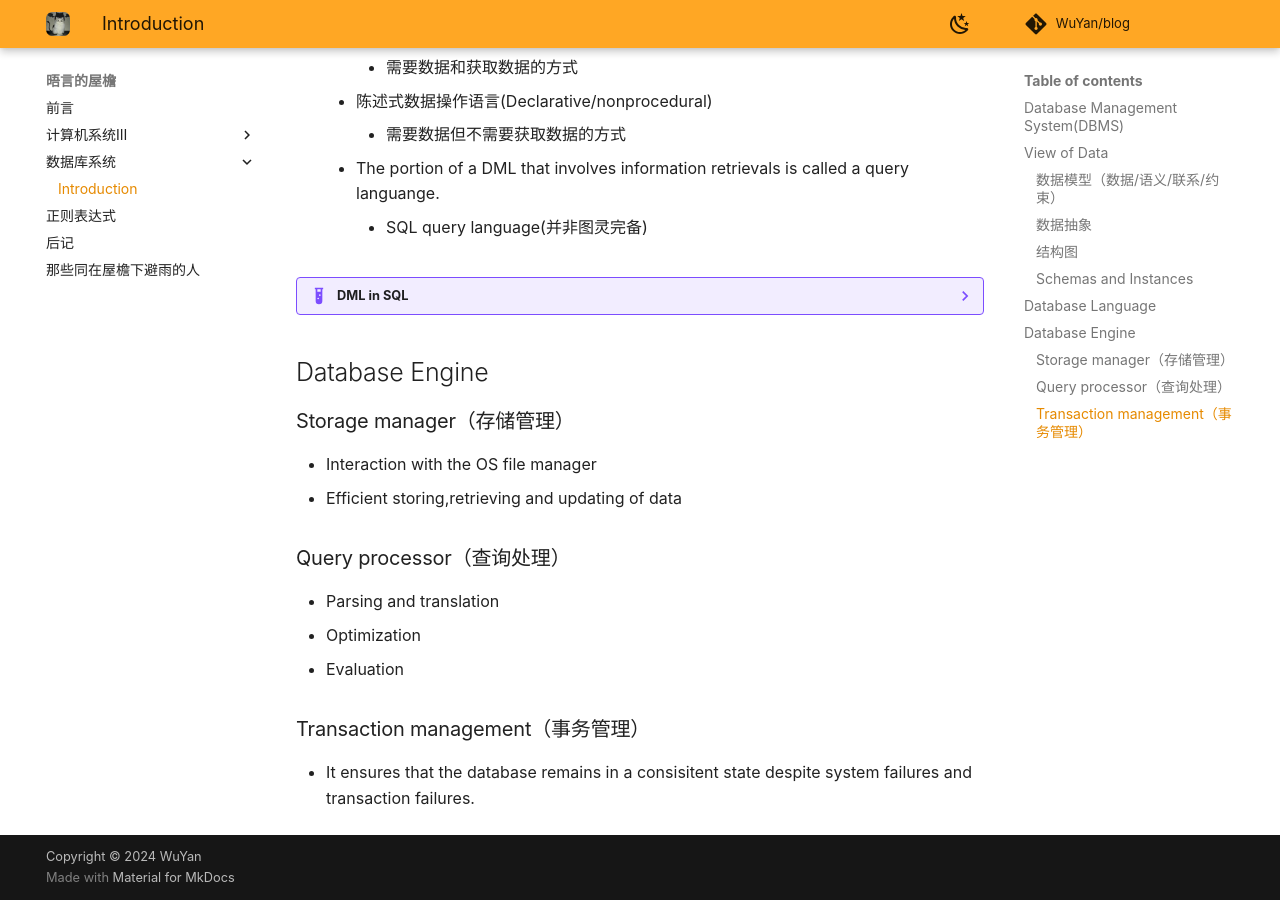
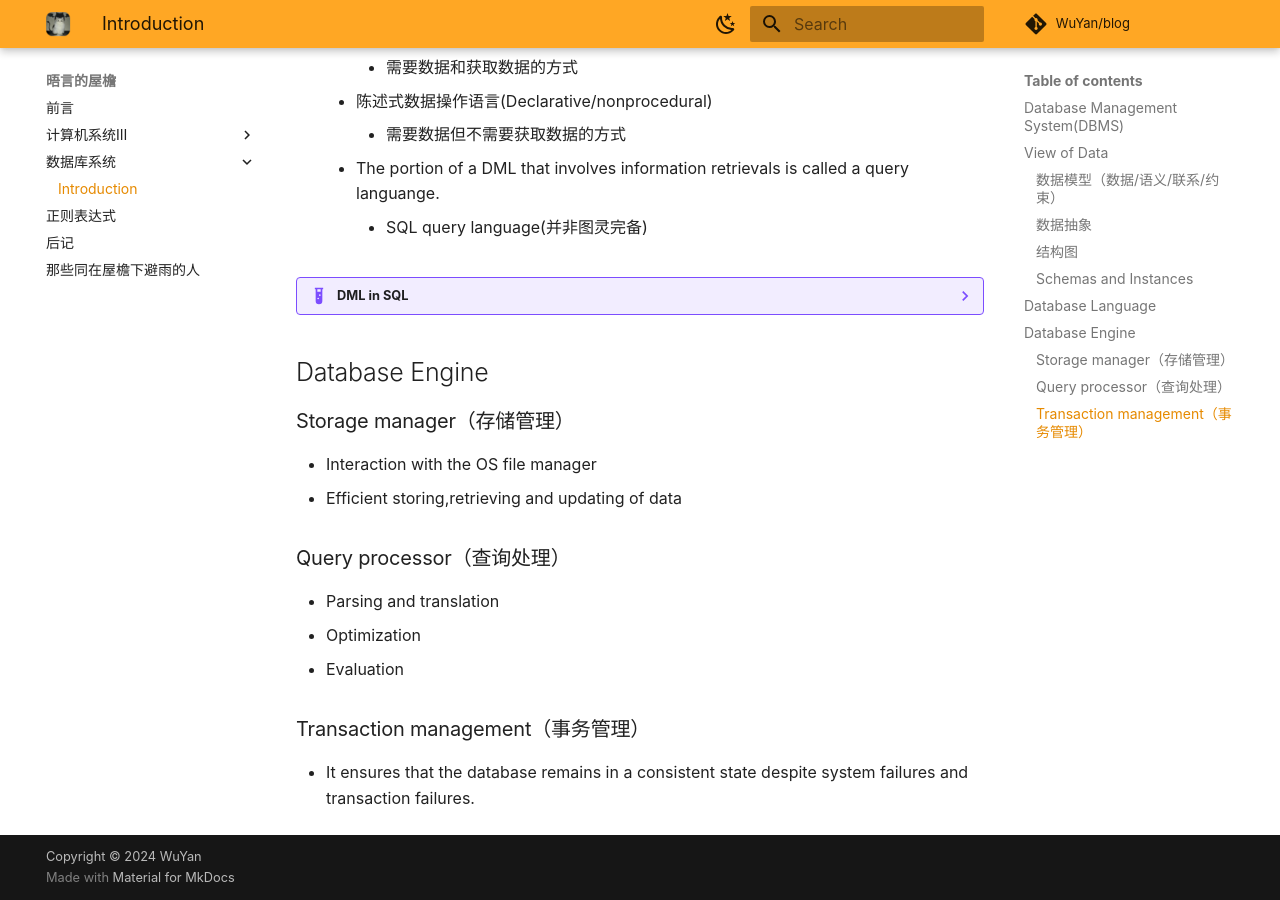
Before and after one commit to wuyan1345/notebook, an MkDocs documentation site: the page built from docs/database/topic1.md, in a window 1280 px wide and 900 px high, scrolled down 2426 px. Built offline with MkDocs 1.6.1 and Material for MkDocs 9.7.7, drawn with Linux system fonts in a browser that asks for light colours; comment, search, counter and statistics services are not loaded; a style sheet for code colours, icons or effects is not loaded; part of the change alters nothing that is shown.

```diff
--- a/docs/database/topic1.md
+++ b/docs/database/topic1.md
@@ -22,7 +22,7 @@ count: true
         + Failures may leave database in an inconsistent state with partial updates carried out.
         + 比如从A银行转出50元到B银行，那么`从A银行账户扣除50元`与`给B银行账户充值50元`两件事必须要么同时发生，要么还没有发生，但是这是很难实现的。
     6. 并发访问异常
-        + Uncontrolled concurrrent accesses can lead to inconsistent.
+        + Uncontrolled concurrent accesses can lead to inconsistent.
     7. 安全性问题
 + 由此可见，DBMS应该满足如下特征：
     + 数据持久性
@@ -96,4 +96,4 @@ count: true
 + Evaluation
 
 ### Transaction management（事务管理）
-+ It ensures that the database remains in a consisitent state despite system failures and transaction failures.
++ It ensures that the database remains in a consistent state despite system failures and transaction failures.
--- a/mkdocs.yml
+++ b/mkdocs.yml
@@ -61,6 +61,21 @@ markdown_extensions:
       custom_checkbox: true
 
 plugins:
+  - search
+  - git-revision-date-localized:
+      type: timeago
+      custom_format: "%d %B %Y"
+      timezone: Europe/Amsterdam
+      locale: en
+      fallback_to_build_date: false
+      enable_creation_date: false
+      exclude:
+        - index.md
+        - postscript.md
+        - preface.md
+        - friends.md
+      enabled: true
+      strict: true
   - statistics:
       page_check_metadata: count
 
```
Also changed, not shown: 1 other file.
